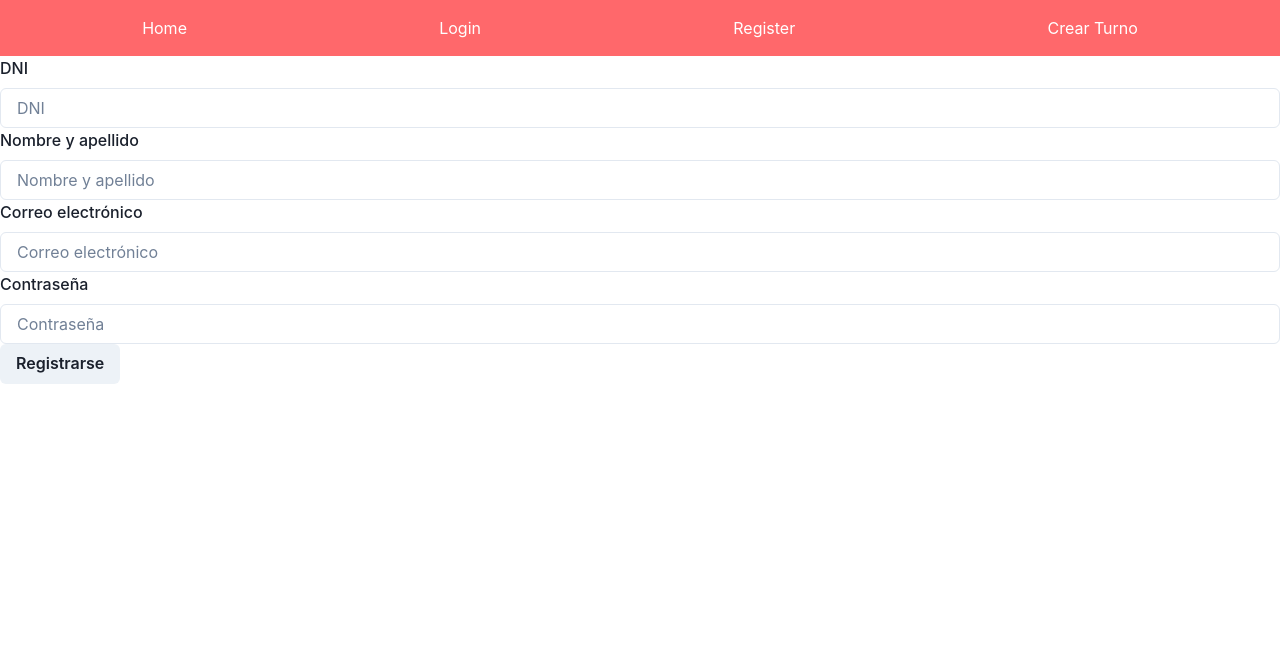
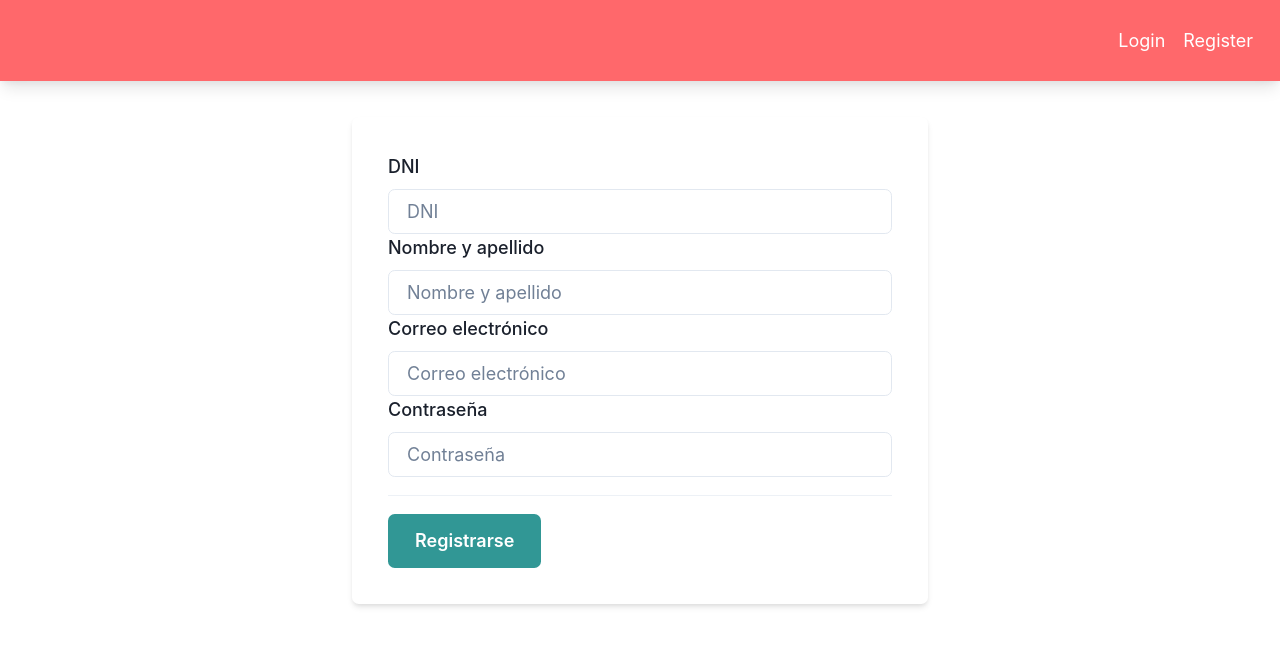
Before and after one commit to valpas312/integrador-front, a React (Vite) app: page /register in a window 1280 px wide. Shown: the top 646 px of the page. Built offline with nearby package versions, Linux system fonts and the light colour scheme.

Commit message:
renderizado condicional de navbar, layout y estilos

```diff
--- a/package.json
+++ b/package.json
@@ -10,6 +10,7 @@
     "preview": "vite preview"
   },
   "dependencies": {
+    "@chakra-ui/icons": "^2.1.0",
     "@chakra-ui/react": "^2.8.0",
     "@emotion/react": "^11.11.1",
     "@emotion/styled": "^11.11.0",
--- /dev/null
+++ b/src/components/layout/Layout.jsx
@@ -0,0 +1,14 @@
+import Navbar from "../navbar/Navbar";
+import { Box } from "@chakra-ui/react";
+
+// eslint-disable-next-line react/prop-types
+const Layout = ({ children }) => {
+  return (
+    <Box>
+      <Navbar />
+      {children}
+    </Box>
+  );
+};
+
+export default Layout;
--- a/src/components/navbar/Navbar.jsx
+++ b/src/components/navbar/Navbar.jsx
@@ -1,24 +1,60 @@
-import { Container } from "@chakra-ui/react"
-import { Link } from "react-router-dom"
+import {
+  Container,
+  Menu,
+  MenuButton,
+  MenuList,
+  MenuItem,
+  Button,
+} from "@chakra-ui/react";
+import { Link } from "react-router-dom";
+import { useSelector, useDispatch } from "react-redux";
+import { ChevronDownIcon } from "@chakra-ui/icons";
+import { logout } from "../../features/user/userSlice"
 
 const Navbar = () => {
+  const user = useSelector((store) => store.user.value.dni);
+  const dispatch = useDispatch();
   return (
+    <>
       <Container
-        maxW="100vw"
+        maxW="100%"
         bg="#FF686B"
         color="white"
-        p={4}
+        p={6}
         display="flex"
-        justifyContent="space-around"
+        justifyContent="flex-end"
+        gap={4}
         alignItems="center"
-
+        boxShadow="lg"
+        zIndex="99"
+        position="sticky"
+        top="0"
       >
+        {user ? (
+          <>
             <Link to="/">Home</Link>
+            <Link to="/turnos/crear">Crear Turno</Link>
+            <Link to="/turnos">Turnos</Link>
+            <Menu>
+              <MenuButton as={Button} rightIcon={<ChevronDownIcon />}>
+                Actions
+              </MenuButton>
+              <MenuList color="black">
+                <MenuItem onClick={dispatch(logout)}>
+                  Logout
+                </MenuItem>
+              </MenuList>
+            </Menu>
+          </>
+        ) : (
+          <>
             <Link to="/login">Login</Link>
             <Link to="/register">Register</Link>
-        <Link to="/turnos/crear">Crear Turno</Link>
+          </>
+        )}
       </Container>
-  )
-}
+    </>
+  );
+};
 
-export default Navbar
+export default Navbar;
--- a/src/components/router/Router.jsx
+++ b/src/components/router/Router.jsx
@@ -5,12 +5,12 @@ import Home from "../../pages/home/Home"
 import Register from "../../pages/register/Register"
 import CrearTurno from "../../pages/turnos/CrearTurno";
 
-import Navbar from "../navbar/Navbar";
+import Layout from "../layout/Layout";
 
 const Router = () => {
   return (<>
     <BrowserRouter>
-        <Navbar />
+        <Layout />
         <Routes>
             <Route path="/" element={<Home/>} />
             <Route path="/login" element={<Login/>} />
--- a/src/features/user/userSlice.js
+++ b/src/features/user/userSlice.js
@@ -17,6 +17,6 @@ const tokenSlice = createSlice({
     },
 });
 
-export const { setUser } = tokenSlice.actions;
+export const { setUser, logout} = tokenSlice.actions;
 
 export default tokenSlice.reducer;
--- a/src/main.css
+++ b/src/main.css
@@ -2,4 +2,5 @@
     margin: 0;
     padding: 0;
     box-sizing: border-box;
+    font-size: large;
 }
--- a/src/pages/home/Home.jsx
+++ b/src/pages/home/Home.jsx
@@ -1,8 +1,8 @@
 
 const Home = () => {
-  return (
-    <div>Home</div>
-  )
+  return (<>
+    <h1>Home</h1>
+  </>)
 }
 
 export default Home
--- a/src/pages/login/Login.jsx
+++ b/src/pages/login/Login.jsx
@@ -1,4 +1,14 @@
-import { FormControl, FormLabel, Input, Button, Spinner } from "@chakra-ui/react";
+import {
+  FormControl,
+  FormLabel,
+  Input,
+  Button,
+  Spinner,
+  Divider,
+  InputGroup,
+  InputRightElement,
+} from "@chakra-ui/react";
+import { ViewIcon, ViewOffIcon } from "@chakra-ui/icons";
 import axios from "axios";
 import { API_URL } from "../../utils/constantes";
 import { useMutation } from "@tanstack/react-query";
@@ -6,8 +16,12 @@ import { useState } from "react";
 import { useDispatch } from "react-redux";
 import { setToken } from "../../features/token/tokenSlice";
 import { setUser } from "../../features/user/userSlice";
+import { handleError } from "../../utils/handleError";
 
 const Login = () => {
+  const [show, setShow] = useState(false);
+  const handleClick = () => setShow(!show);
+
   const dispatch = useDispatch();
 
   const [email, setEmail] = useState("");
@@ -21,7 +35,7 @@ const Login = () => {
     }
   };
 
-  const { mutate, isLoading} = useMutation({
+  const { mutate, isLoading, isError, isSuccess, error } = useMutation({
     mutationKey: ["login"],
     mutationFn: () => {
       return axios.post(`${API_URL}/users/login`, {
@@ -49,24 +63,60 @@ const Login = () => {
   };
 
   return (
-    <FormControl as="form" onSubmit={handleOnSubmit}>
+    <FormControl
+      as="form"
+      onSubmit={handleOnSubmit}
+      maxW="lg"
+      mx="auto"
+      my="8"
+      p="8"
+      bg="white"
+      borderRadius="md"
+      boxShadow="md"
+    >
       <FormLabel>Correo electrónico</FormLabel>
       <Input
         placeholder="Correo electrónico"
         id="email"
         onChange={handleOnChange}
+        isRequired
       />
 
       <FormLabel>Contraseña</FormLabel>
-      <Input
-        placeholder="Contraseña"
-        id="contraseña"
-        onChange={handleOnChange}
-      />
+      <InputGroup>
+        <Input
+          placeholder="Contraseña"
+          id="contraseña"
+          onChange={handleOnChange}
+          type={show ? "text" : "password"}
+          isRequired
+        />
+        <InputRightElement width="4.5rem">
+          <Button h="1.75rem" size="sm" onClick={handleClick}>
+            {show ? <ViewIcon /> : <ViewOffIcon />}
+          </Button>
+        </InputRightElement>
+      </InputGroup>
 
-      <Button type="submit">{
-        isLoading ? <Spinner /> : "Iniciar sesión"
-      }</Button>
+      <Divider my="4" />
+
+      <Button
+        type="submit"
+        colorScheme="teal"
+        size="lg"
+        fontSize="md"
+        isLoading={isLoading}
+      >
+        {isLoading ? (
+          <Spinner />
+        ) : isError ? (
+          handleError(error)
+        ) : isSuccess ? (
+          "Iniciado sesión"
+        ) : (
+          "Iniciar sesión"
+        )}
+      </Button>
     </FormControl>
   );
 };
--- a/src/pages/register/Register.jsx
+++ b/src/pages/register/Register.jsx
@@ -9,8 +9,10 @@ import {
   FormLabel,
   Input,
   Button,
-  Spinner
+  Spinner,
+  Divider,
 } from "@chakra-ui/react";
+import { handleError } from "../../utils/handleError";
 
 const Register = () => {
   // const dispatch = useDispatch();
@@ -32,14 +34,14 @@ const Register = () => {
     }
   };
 
-  const { mutate, isLoading} = useMutation({
+  const { mutate, isLoading, isError, error, isSuccess, data } = useMutation({
     mutationKey: ["login"],
     mutationFn: () => {
       return axios.post(`${API_URL}/users/`, {
         email,
         contraseña,
         dni,
-        nombre
+        nombre,
       });
     },
   });
@@ -62,19 +64,26 @@ const Register = () => {
   };
 
   return (
-    <FormControl as="form" onSubmit={handleOnSubmit}>
+    <FormControl
+      as="form"
+      onSubmit={handleOnSubmit}
+      maxW="lg"
+      mx="auto"
+      my="8"
+      p="8"
+      bg="white"
+      borderRadius="md"
+      boxShadow="md"
+    >
       <FormLabel>DNI</FormLabel>
-      <Input
-        placeholder="DNI"
-        id="dni"
-        onChange={handleOnChange}
-      />
+      <Input placeholder="DNI" id="dni" onChange={handleOnChange} isRequired />
 
       <FormLabel>Nombre y apellido</FormLabel>
       <Input
         placeholder="Nombre y apellido"
         id="nombre"
         onChange={handleOnChange}
+        isRequired
       />
 
       <FormLabel>Correo electrónico</FormLabel>
@@ -82,6 +91,7 @@ const Register = () => {
         placeholder="Correo electrónico"
         id="email"
         onChange={handleOnChange}
+        isRequired
       />
 
       <FormLabel>Contraseña</FormLabel>
@@ -89,13 +99,23 @@ const Register = () => {
         placeholder="Contraseña"
         id="contraseña"
         onChange={handleOnChange}
+        isRequired
       />
 
-      <Button type="submit">{
-        isLoading ? <Spinner /> : "Registrarse"
-      }</Button>
+<Divider my='4' />
+
+<Button type='submit'
+    colorScheme='teal'
+    size='lg'
+    fontSize='md'
+    isLoading={isLoading}
+>
+    {
+        isLoading ? <Spinner /> : isError ? handleError(error) : isSuccess ? data : 'Registrarse'
+    }
+</Button>
     </FormControl>
   );
-}
+};
 
-export default Register
+export default Register;
--- a/src/pages/turnos/CrearTurno.jsx
+++ b/src/pages/turnos/CrearTurno.jsx
@@ -3,6 +3,8 @@ import {
     FormControl,
     FormLabel,
     Input,
+    Divider,
+    Spinner,
   } from '@chakra-ui/react'
 
 import { useState } from 'react'
@@ -11,8 +13,10 @@ import axios from 'axios'
 import { API_URL } from '../../utils/constantes'
 import { useDispatch, useSelector } from 'react-redux'
 import { setTurnos } from '../../features/turnos/turnosSlice'
+import { handleError } from '../../utils/handleError'
 
 const CrearTurno = () => {
+
     const dispatch = useDispatch()
     const token  = useSelector((state) => state.token.value)
     const [fechayhora, setFechayhora] = useState('')
@@ -29,7 +33,7 @@ const CrearTurno = () => {
         }
     };
 
-    const { mutate, isLoading } = useMutation({
+    const { mutate, isLoading, isError, isSuccess, error, data} = useMutation({
         mutationKey: ['turno'],
         mutationFn: () => {
             return axios.post(
@@ -70,19 +74,33 @@ const CrearTurno = () => {
     <FormControl
         as="form"
         onSubmit={handleOnSubmit}
+        maxW="lg"
+        mx="auto"
+        my="8"
+        p="8"
+        bg="white"
+        borderRadius="md"
+        boxShadow="md"
     >
         <FormLabel>Fecha y Hora</FormLabel>
-        <Input type="datetime-local"  id='fechayhora' onChange={handleOnChange}/>
+        <Input type="datetime-local"  id='fechayhora' onChange={handleOnChange} isRequired/>
 
         <FormLabel>Medico</FormLabel>
-        <Input type="text" id='medico' onChange={handleOnChange} />
+        <Input type="text" id='medico' onChange={handleOnChange} isRequired />
 
         <FormLabel>Especialidad</FormLabel>
-        <Input type="text" id='especialidad' onChange={handleOnChange} />
+        <Input type="text" id='especialidad' onChange={handleOnChange} isRequired />
 
-        <Button type='submit'>
+        <Divider my='4' />
+
+        <Button type='submit'
+            colorScheme='teal'
+            size='lg'
+            fontSize='md'
+            isLoading={isLoading}
+        >
             {
-                isLoading ? 'Cargando...' : 'Crear Turno'
+                isLoading ? <Spinner /> : isError ? handleError(error) : isSuccess ? data : 'Crear Turno'
             }
         </Button>
     </FormControl>
--- /dev/null
+++ b/src/utils/handleError.js
@@ -0,0 +1,14 @@
+export const handleError = (err) => {
+
+    if (err.message == "Network Error") {
+      return "Error de conexion, intente nuevamente";
+    }
+
+    const { email, contraseña } = err.response.data.err;
+
+    if (email) {
+      return email.msg;
+    } else if (contraseña) {
+      return contraseña.msg;
+    }
+  };
```
Also changed, not shown: 1 other file (tests, documents, lock files or other folders). Lines whose indentation alone changed are shown as unchanged.
